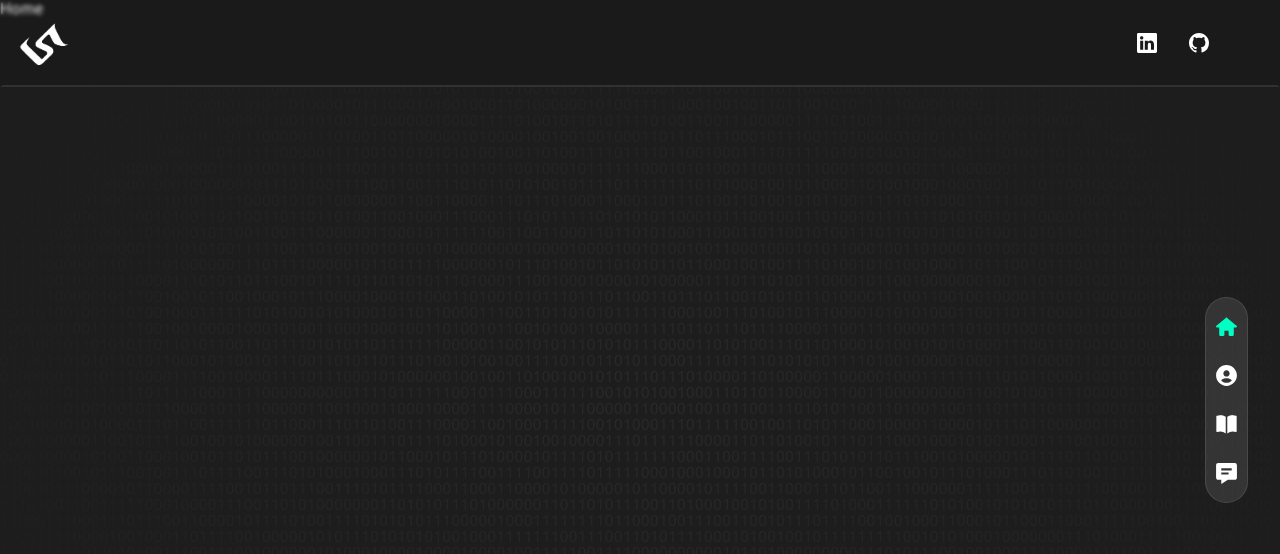
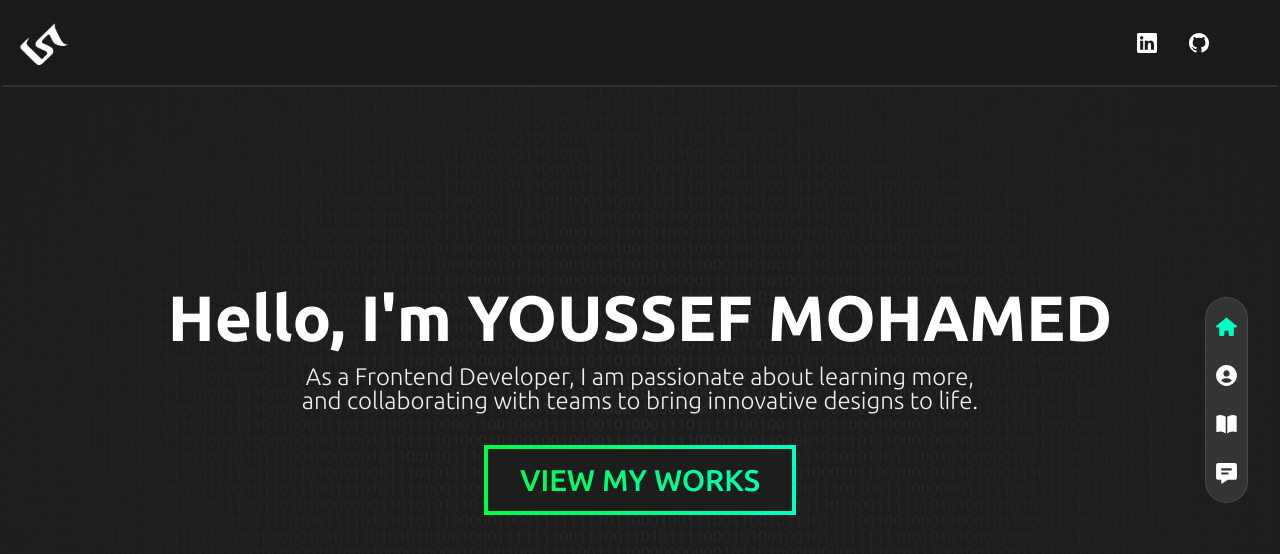
Before and after one commit to youssef303m/portfolio, a React (Vite) app: page / in a window 1280 px wide. Shown: the top 554 px of the page. Built offline with nearby package versions, Linux system fonts and the light colour scheme; some icons are missing; the HTML template or start-up script is replaced by a standard one.

Commit message:
Finished Home Page

```diff
--- a/src/components/Background.jsx
+++ b/src/components/Background.jsx
@@ -25,7 +25,7 @@ const Background = () => {
   }, []);
 
   return (
-    <div className="fixed w-screen h-screen break-words opacity-[0.05] pointer-events-none background-text">
+    <div className="fixed w-screen h-screen break-words opacity-[0.05] pointer-events-none background-text z-[-1]">
       {digits}
     </div>
   );
--- a/src/index.css
+++ b/src/index.css
@@ -32,3 +32,9 @@ ul {
 .background-text {
   mask-image: radial-gradient(rgba(0, 0, 0, 1) 0%, transparent 100%);
 }
+
+.glow:hover {
+  box-shadow: 0 0 60px 5px rgba(255, 255, 255, 0.3),
+    0 0 100px 20px rgba(22, 214, 182, 0.2),
+    0 0 140px 90px rgba(11, 150, 18, 0.2);
+}
--- a/src/pages/Home.jsx
+++ b/src/pages/Home.jsx
@@ -1,7 +1,44 @@
-import React from "react";
+// Import Link
+import { Link } from "react-router-dom";
 
 const Home = () => {
-  return <div>Home</div>;
+  const a = [1, 2];
+  a[0] = 10;
+  a[1] = 20;
+  a[2] = 30;
+  console.log(a);
+  return (
+    <main className="min-h-screen w-screen flex justify-center items-center">
+      <div className="text-center px-4">
+        <h1 className="text-[22px] sm:text-[40px] lg:text-[48px] xl:text-[64px] font-bold">
+          Hello, I'm YOUSSEF MOHAMED
+        </h1>
+        <p
+          className="sm:text-[18px] lg:text-[24px]
+        text-paragraph mt-4 font-thin"
+        >
+          As a Frontend Developer, I am passionate about learning more,
+          <br className="hidden sm:block" /> and collaborating with teams to
+          bring innovative designs to life.
+        </p>
+        <div
+          className="p-1 bg-gradient-to-r from-secondary to-primary w-fit mx-auto mt-8
+          glow duration-main"
+        >
+          <div className="bg-body hover:bg-gradient-to-r from-secondary to-primary">
+            <Link
+              to="/portfolio"
+              className="inline-block py-4 px-8 hover:px-[28px]
+              lg:text-[30px] font-[500] lg:font-[500]
+              bg-gradient-to-r from-secondary to-primary bg-clip-text text-transparent hover:text-body hover:font-[600]"
+            >
+              VIEW MY WORKS
+            </Link>
+          </div>
+        </div>
+      </div>
+    </main>
+  );
 };
 
 export default Home;
--- a/tailwind.config.js
+++ b/tailwind.config.js
@@ -10,6 +10,7 @@ export default {
         primary: "#00FFC2",
         secondary: "#01FD49",
         paragraph: "#EEEEEE",
+        body: "#1D1D1D",
       },
       transitionDuration: {
         main: "300ms",
```
